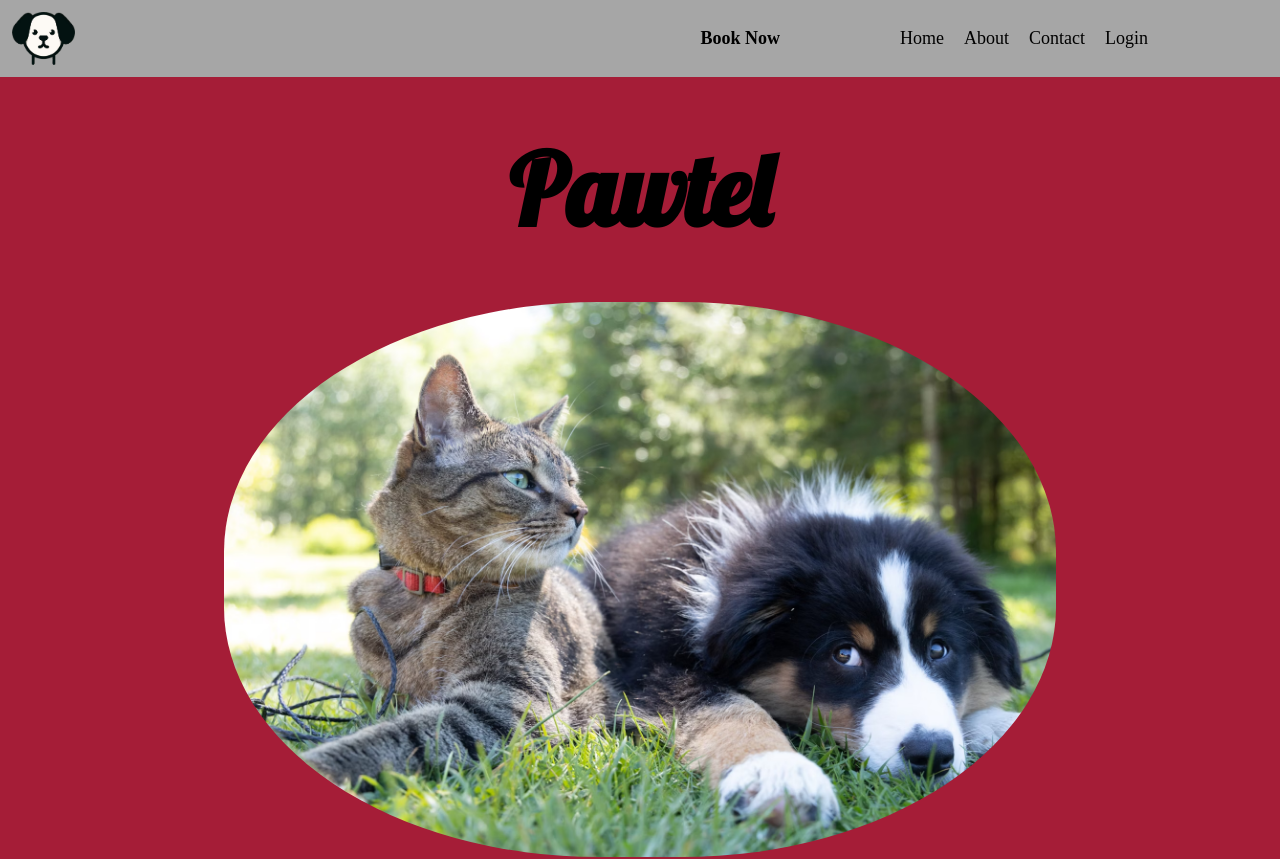
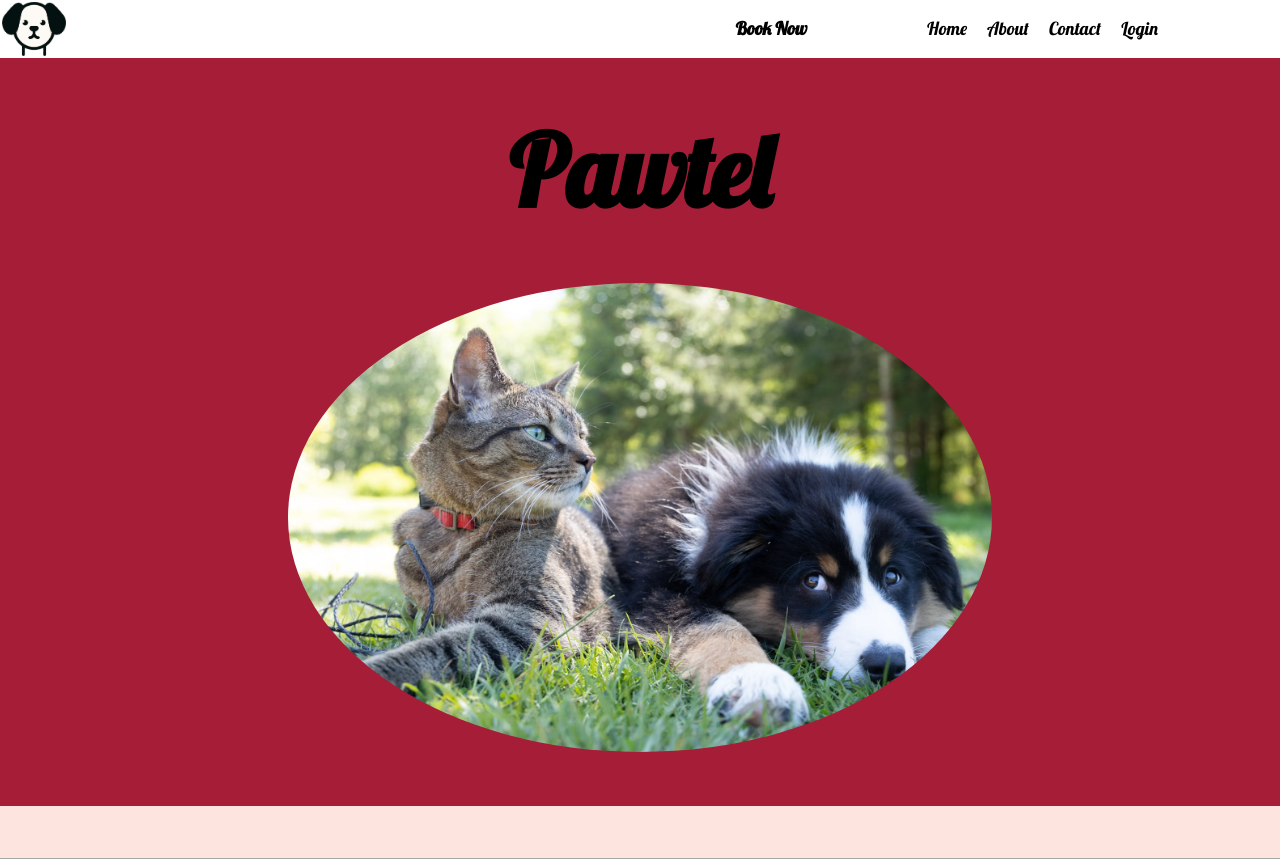
Before and after one commit to Pawtel/pawtel-client, a React (Vite) app: page / in a window 1280 px wide. Shown: the top 859 px of the page. Built offline with nearby package versions, Linux system fonts and the light colour scheme.

Commit message:
font added to nav links

```diff
--- a/src/app.css
+++ b/src/app.css
@@ -1,4 +1,9 @@
 /* App.css */
+
+@font-face {
+	font-family: "Lobster";
+	src: url("../assets/fonts/Lobster-Regular.ttf");
+}
 
 html,
 body {
--- a/src/styles/home.css
+++ b/src/styles/home.css
@@ -13,8 +13,8 @@
 }
 
 .home-image {
-	border-radius: 45%;
-	width: 65%;
+	border-radius: 50%;
+	width: 55%;
 	height: auto;
 }
 
--- a/src/styles/topnav.css
+++ b/src/styles/topnav.css
@@ -1,7 +1,8 @@
 header {
 	display: flex;
-	background-color: #a6a6a6;
-	padding: 12px;
+	/* background-color: #fde4de; */
+	background-color: white;
+	padding: 2px;
 	justify-content: flex-end;
 	position: sticky;
 	top: 0;
@@ -10,6 +11,7 @@ header {
 .top-nav {
 	display: flex;
 	align-items: center;
+	font-family: "Lobster";
 }
 
 .nav-list {
```
